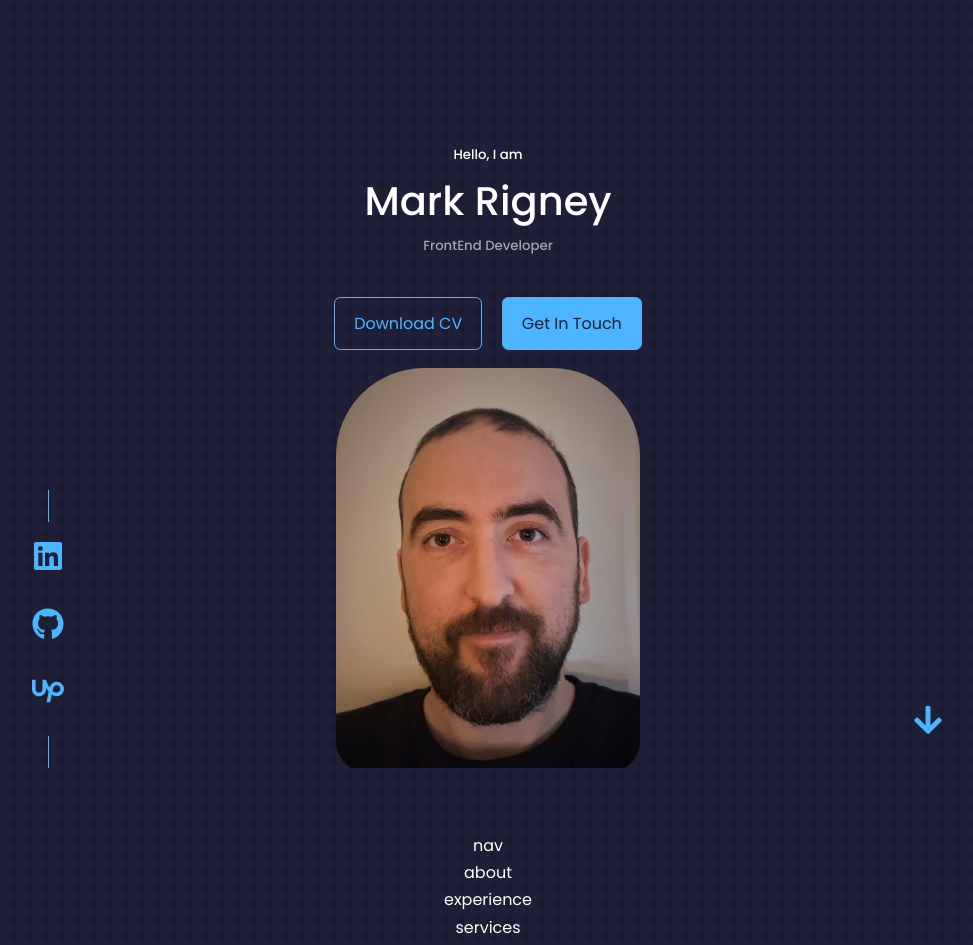
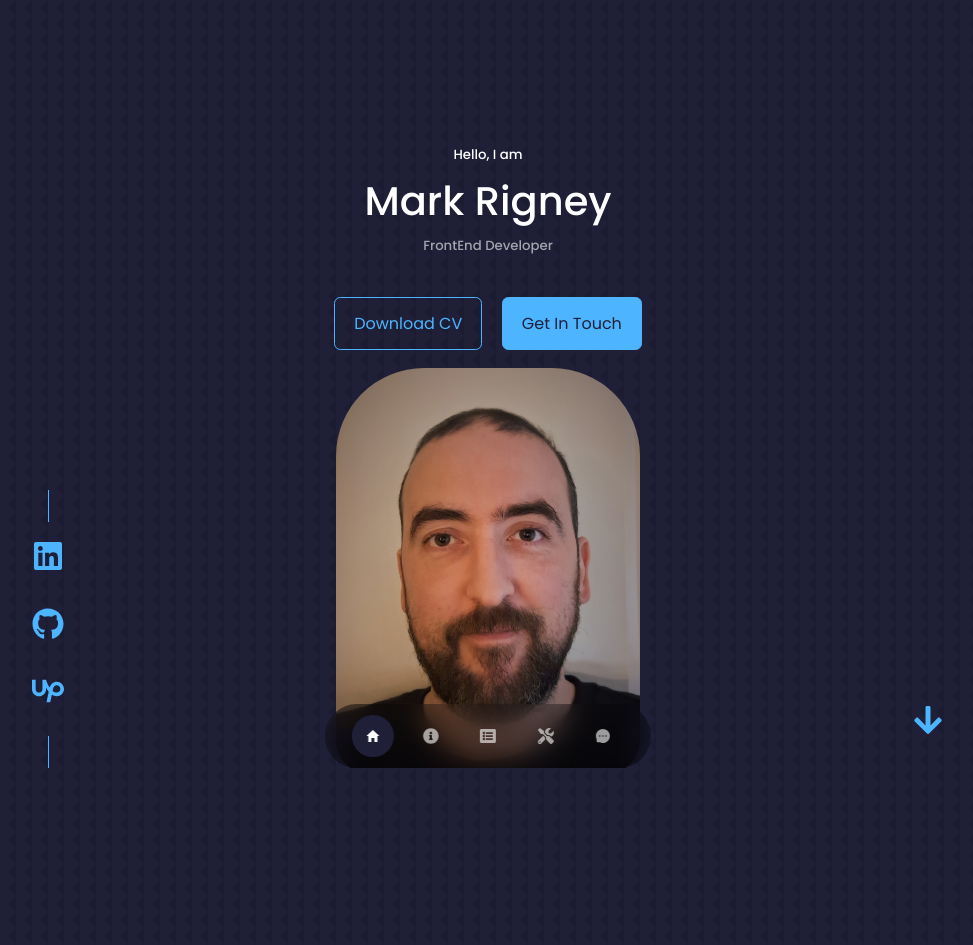
Before and after one commit to KramYengir/portfolio_page, a React (Vite) app: page / in a window 1280 px wide. Shown: the top 945 px of the page, without its empty margins (152-1125 px from the left). Built offline with nearby package versions, Linux system fonts and the light colour scheme.

Commit message:
fixed nav bar implemented

```diff
--- a/src/components/About/about.jsx
+++ b/src/components/About/about.jsx
@@ -1,7 +1,7 @@
 import "./about.css";
 
 const About = () => {
-  return <div>about</div>;
+  return <section id="about">about</section>;
 };
 
 export default About;
--- a/src/components/Contact/contact.jsx
+++ b/src/components/Contact/contact.jsx
@@ -1,7 +1,7 @@
 import "./contact.css";
 
 const Contact = () => {
-  return <div>contact</div>;
+  return <section id="contact">contact</section>;
 };
 
 export default Contact;
--- a/src/components/Experience/experience.jsx
+++ b/src/components/Experience/experience.jsx
@@ -1,7 +1,7 @@
 import "./experience.css";
 
 const Experience = () => {
-  return <div>experience</div>;
+  return <section id="experience">experience</section>;
 };
 
 export default Experience;
--- a/src/components/Nav/nav.css
+++ b/src/components/Nav/nav.css
@@ -0,0 +1,36 @@
+nav {
+  display: flex block;
+  gap: 1rem;
+  width: max-content;
+  padding: 0.7rem 1.7rem;
+
+  position: fixed;
+  z-index: 22;
+  left: 50%;
+  transform: translateX(-50%);
+  bottom: 2rem;
+
+  background: rgba(0, 0, 0, 0.2);
+  backdrop-filter: blur(15px);
+  border-radius: 3rem;
+}
+
+nav a {
+  display: flex;
+
+  background: transparent;
+  color: var(--color-light);
+  border-radius: 50%;
+
+  padding: 0.8rem;
+  font-size: 1rem;
+}
+
+nav a:hover {
+  background: rgba(0, 0, 0, 0.3);
+}
+
+nav a.active {
+  background: var(--color-bg);
+  color: var(--color-white);
+}
--- a/src/components/Nav/nav.jsx
+++ b/src/components/Nav/nav.jsx
@@ -1,7 +1,51 @@
 import "./nav.css";
+import { IoMdHome } from "react-icons/io";
+import { FaInfoCircle, FaListAlt, FaTools } from "react-icons/fa";
+import { AiFillMessage } from "react-icons/ai";
+import { useState } from "react";
 
 const Nav = () => {
-  return <div>nav</div>;
+  const [isActive, setIsActive] = useState("#");
+
+  return (
+    <nav>
+      <a
+        href="#"
+        className={isActive == "#" ? "active" : ""}
+        onClick={() => setIsActive("#")}
+      >
+        <IoMdHome />
+      </a>
+      <a
+        href="#about"
+        className={isActive == "#about" ? "active" : ""}
+        onClick={() => setIsActive("#about")}
+      >
+        <FaInfoCircle />
+      </a>
+      <a
+        href="#experience"
+        className={isActive == "#experience" ? "active" : ""}
+        onClick={() => setIsActive("#experience")}
+      >
+        <FaListAlt />
+      </a>
+      <a
+        href="#services"
+        className={isActive == "#services" ? "active" : ""}
+        onClick={() => setIsActive("#services")}
+      >
+        <FaTools />
+      </a>
+      <a
+        href="#contact"
+        className={isActive == "#contact" ? "active" : ""}
+        onClick={() => setIsActive("#contact")}
+      >
+        <AiFillMessage />
+      </a>
+    </nav>
+  );
 };
 
 export default Nav;
--- a/src/components/Portfolio/portfolio.jsx
+++ b/src/components/Portfolio/portfolio.jsx
@@ -1,7 +1,7 @@
 import "./portfolio.css";
 
 const Portfolio = () => {
-  return <div>Porfolio</div>;
+  return <section id="portfolio">Porfolio</section>;
 };
 
 export default Portfolio;
--- a/src/components/Services/services.jsx
+++ b/src/components/Services/services.jsx
@@ -1,7 +1,7 @@
 import "./services.css";
 
 const Services = () => {
-  return <div>services</div>;
+  return <section id="services">services</section>;
 };
 
 export default Services;
--- a/src/components/Testimonials/testimonials.jsx
+++ b/src/components/Testimonials/testimonials.jsx
@@ -1,7 +1,7 @@
 import "./testimonials.css";
 
 const Testimonials = () => {
-  return <div>testimonials</div>;
+  return <section id="testimonials">testimonials</section>;
 };
 
 export default Testimonials;
--- a/src/index.css
+++ b/src/index.css
@@ -69,6 +69,7 @@
 
 section {
   margin-top: 8rem;
+  height: 100vh;
 }
 
 section > h2,
```
